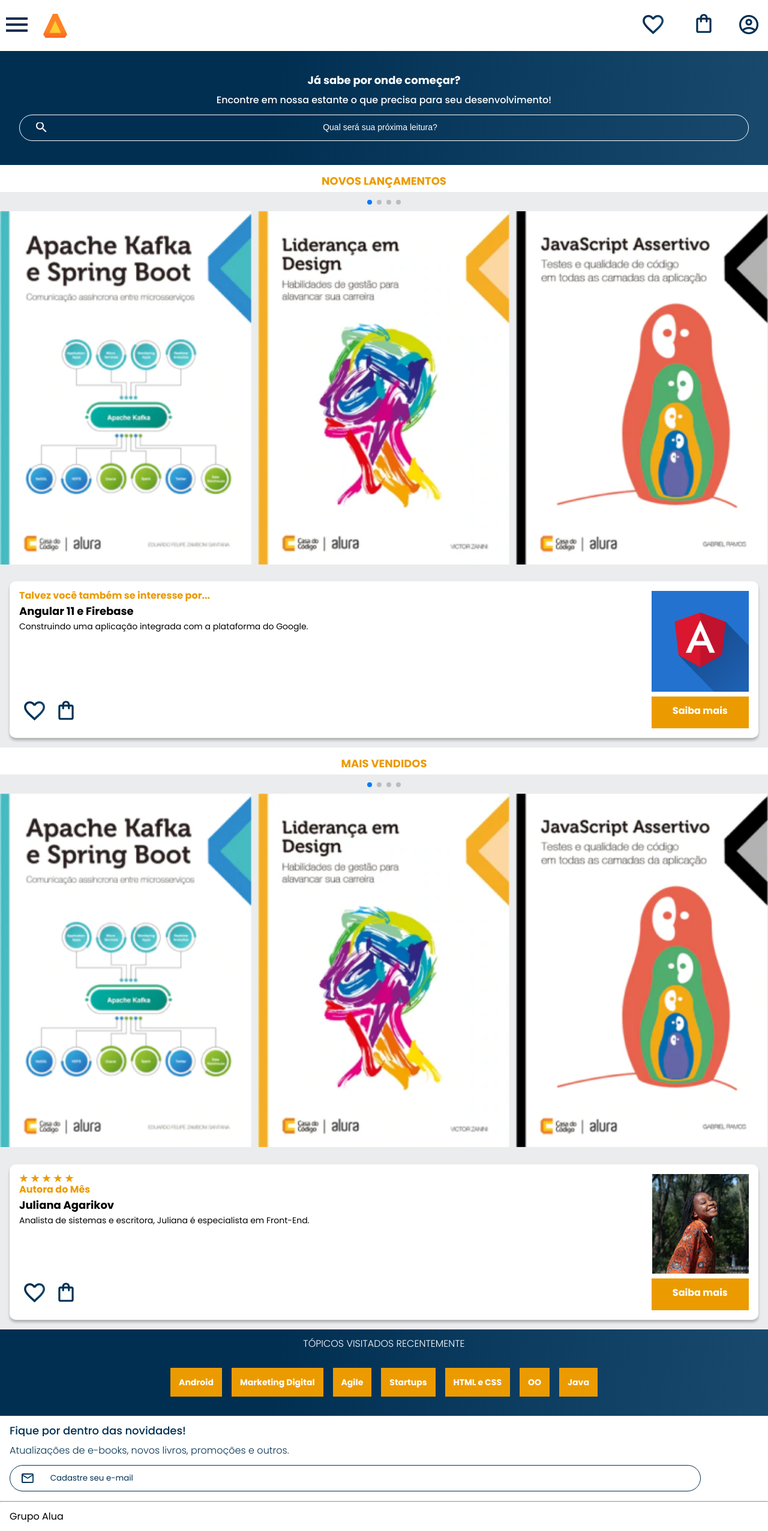
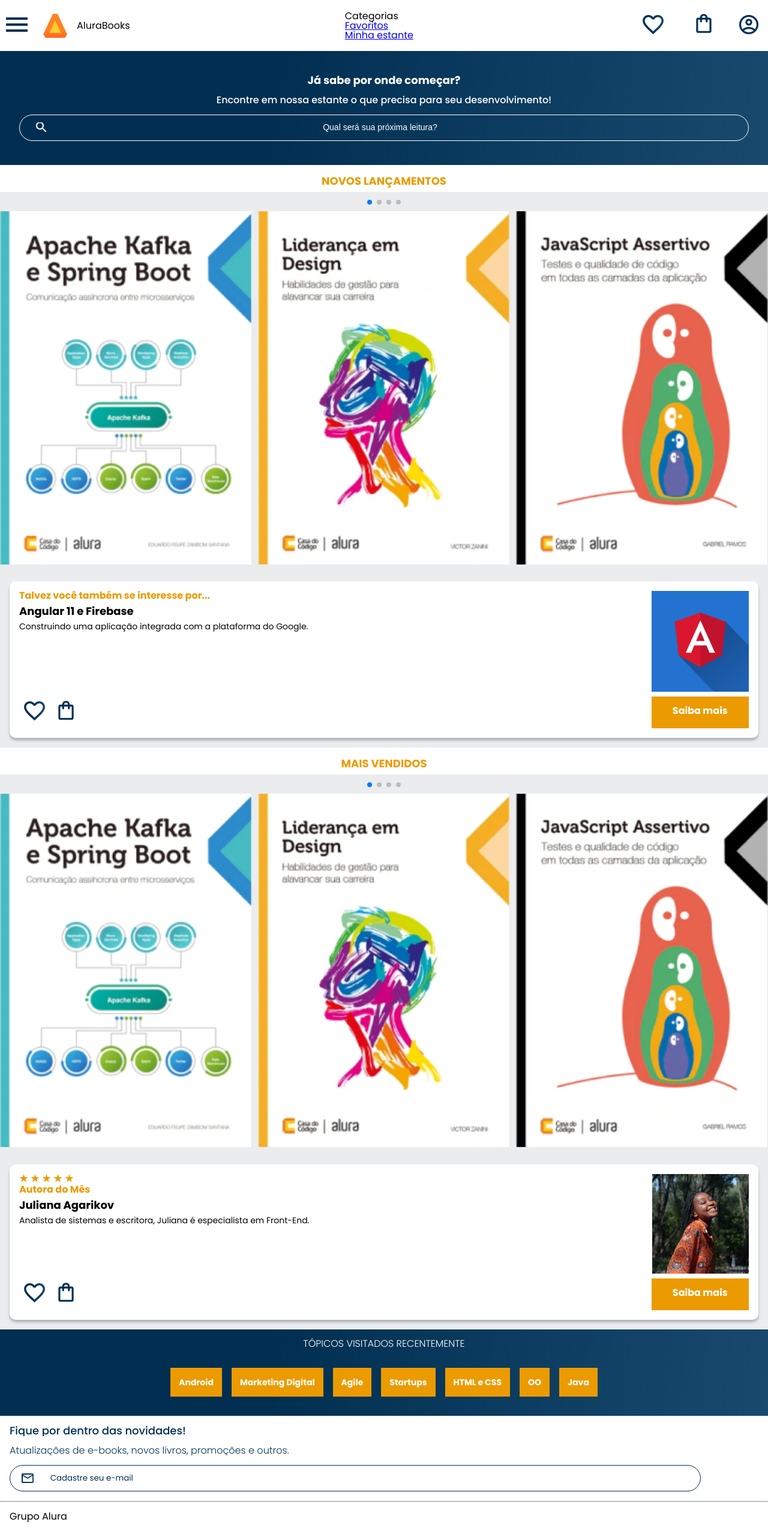
Before and after one commit to a04nna/Alura-Projeto-3, a plain HTML site: page index.html in a window 1280 px wide. Shown: the whole page at 60% size. Drawn offline with nearby package versions, Linux system fonts and the light colour scheme.

Commit message:
Add files via upload

```diff
--- a/index.html
+++ b/index.html
@@ -10,6 +10,7 @@
   <link rel="preconnect" href="https://fonts.gstatic.com" crossorigin />
   <link href="https://fonts.googleapis.com/css2?family=Poppins:wght@300;400;500;700&display=swap" rel="stylesheet"/>
   <link rel="stylesheet" href="https://cdn.jsdelivr.net/npm/swiper@11/swiper-bundle.min.css"/>
+  <link href="https://fonts.googleapis.com/css?family=Josefin+Sans:wght@400;700&display=swap" rel="stylesheet">
   <link rel="stylesheet" href="styles.css" />
 </head>
 
@@ -40,7 +41,14 @@
       </ul>
 
          <img src="img/Logo.svg" alt="Logo da AluraBooks" class="container__imagem" />
+         <h1 class="container__titulo"><b class="container__titulo--negrito">Alura</b>Books</h1>
       </div>
+
+      <ul class="opções">
+        <li class="opções_item">Categorias</li>
+        <li class="opções_item"><a href="#" class="opções_link">Favoritos</a></li>
+        <li class="opções_item"><a href="#" class="opções_link">Minha estante</a></li>
+    </ul>
 
       <div class="container">
           <a href="#"><img src="img/Favoritos.svg" alt="Meus favoritos" class="container__imagem"></a>
@@ -174,7 +182,7 @@
 <hr/>
 
 <footer class="rodapé">
-  <h2 class="rodapé__titulo">Grupo Alua</h2>
+  <h2 class="rodapé__titulo">Grupo Alura</h2>
 </footer>
 
 </section>
--- a/styles.css
+++ b/styles.css
@@ -13,6 +13,7 @@
     --azul-claro: #326589;
     --azul: #002f52;
     --fonte-principal: "Poppins";
+    --fonte-secundario: "Josefin Sans";
 
 }
 
```
